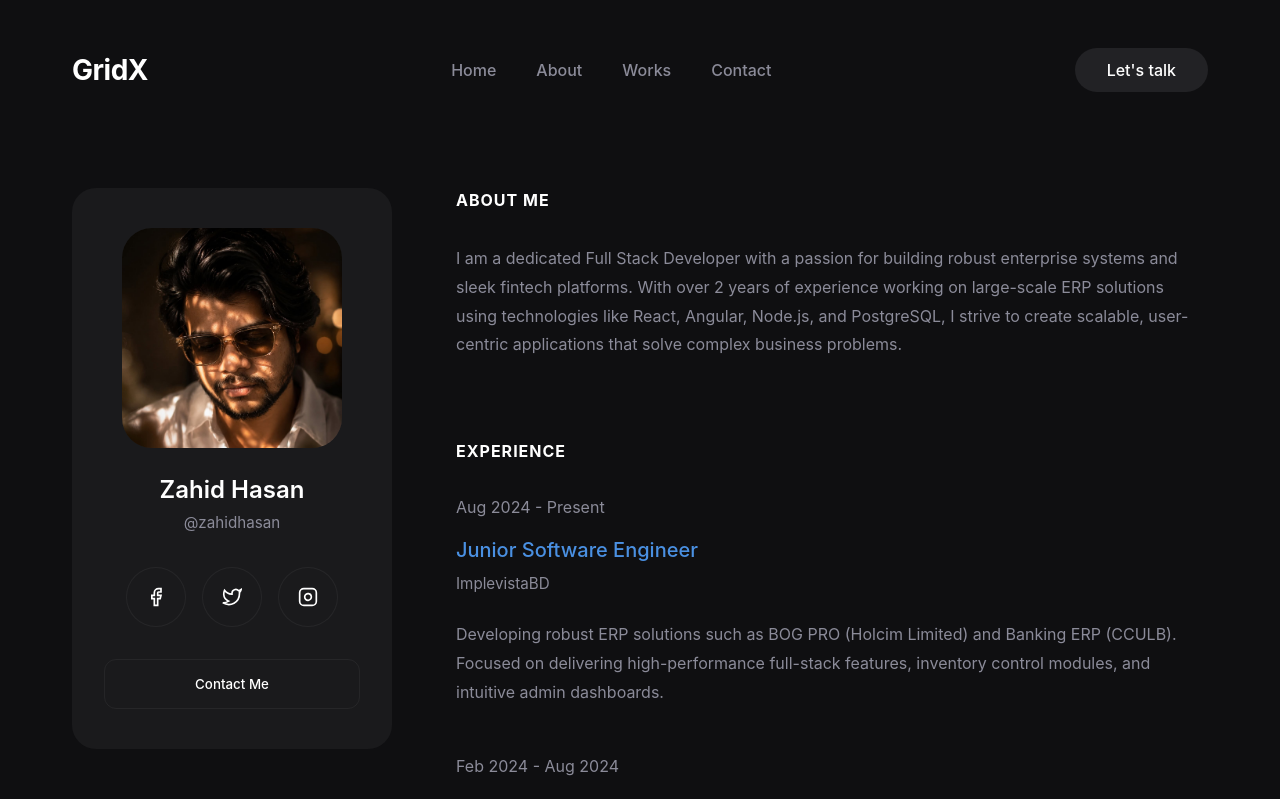
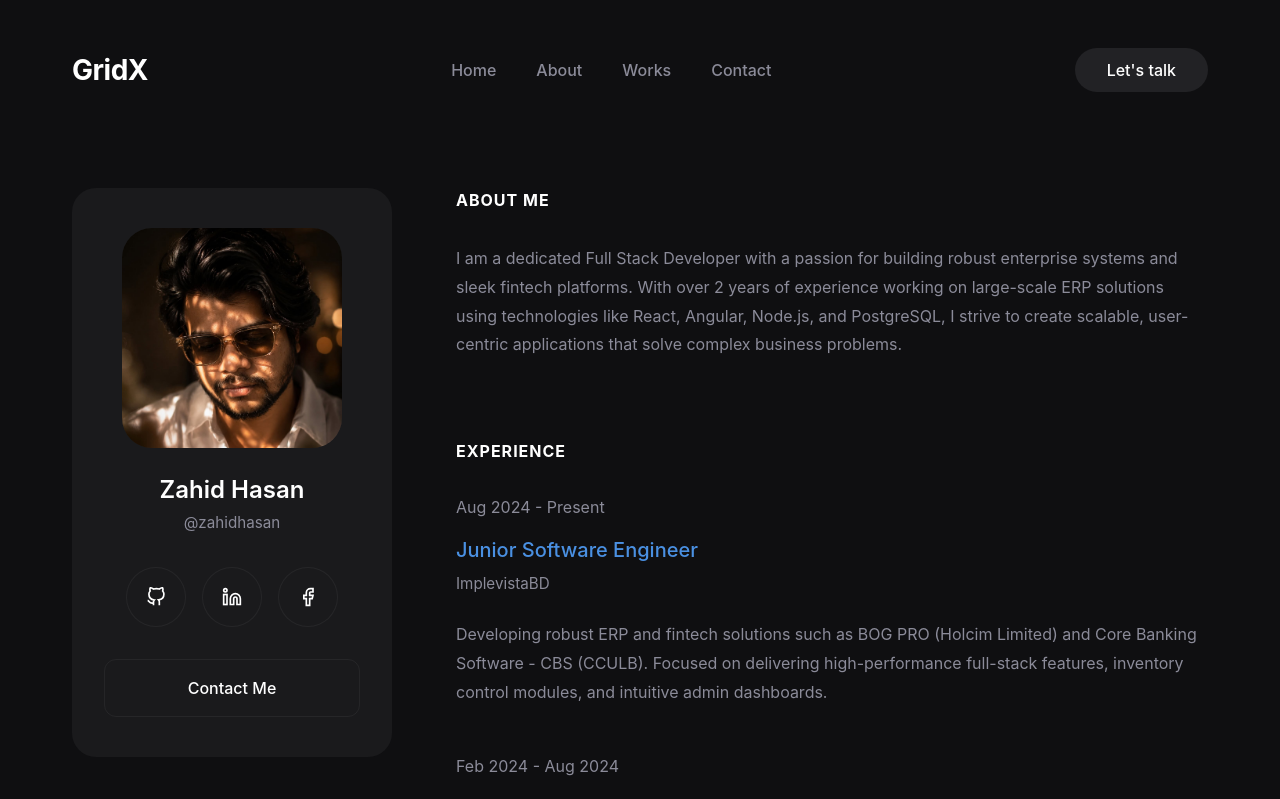
Before and after one commit to DevZahidHasan/portfolio, a React (Vite) app: page /credentials in a window 1280 px wide. Shown: the top 799 px of the page. Built offline with nearby package versions, Linux system fonts and the light colour scheme.

Commit message:
changes done

```diff
--- a/src/components/Header.css
+++ b/src/components/Header.css
@@ -38,7 +38,8 @@
 }
 
 .talk-btn:hover {
-  background-color: #333336;
+  background-color: white;
+  color:black
 }
 
 .hamburger {
--- a/src/components/cards/ExperienceCard.jsx
+++ b/src/components/cards/ExperienceCard.jsx
@@ -10,7 +10,7 @@ function ExperienceCard() {
           <p style={{ color: 'var(--text-secondary)', fontSize: '0.9rem', marginBottom: '0.5rem' }}>Aug 2024 - Present</p>
           <h4 style={{ fontSize: '1.25rem', marginBottom: '0.25rem' }}>Junior Software Engineer</h4>
           <p style={{ color: 'var(--text-secondary)', fontSize: '0.9rem' }}>ImplevistaBD</p>
-          <p style={{ color: 'var(--text-secondary)', fontSize: '0.85rem', marginTop: '0.5rem' }}>Projects: BOG PRO (Holcim Limited), Banking ERP (CCULB)</p>
+          <p style={{ color: 'var(--text-secondary)', fontSize: '0.85rem', marginTop: '0.5rem' }}>Projects: BOG PRO (Holcim Limited), Core Banking Software - CBS (CCULB)</p>
         </div>
 
         <div className="timeline-item">
--- a/src/data/projects.js
+++ b/src/data/projects.js
@@ -6,8 +6,8 @@ export const projectsData = [
     client: 'Holcim Limited',
     year: '2025',
     services: 'Full Stack Development, ERP',
-    about: 'BOG PRO is a comprehensive enterprise resource planning solution developed for Holcim Limited. It streamlines operations by providing robust inventory control, assessment tracking, and administrative capabilities.',
-    approach: "The approach involved a deep dive into Holcim's operational workflow to design a system that not only manages data effectively but also provides intuitive interfaces for quick decision-making. Utilizing Angular and Node.js, we ensured high performance and scalability.",
+    about: 'BOG PRO is a comprehensive enterprise resource planning solution developed for Holcim Limited. It streamlines large-scale industrial operations by providing robust modules for material control, comprehensive material inventory management, interactive maps, and operational guidance. The platform offers end-to-end assessment tracking and advanced administrative capabilities.',
+    approach: "My work focused on engineering and optimizing robust architectural features to ensure high performance and reliability for enterprise inventory operations. A major highlight was designing and implementing a custom 'Pessimistic Locking System' featuring a heartbeat mechanism to safely manage concurrent data editing across distributed Firebase environments. Additionally, I replaced legacy suppression logic with active mitigation functionality and integrated complex data fields—such as 'Combustibility'—into the duplicate verification logic for highly accurate data processing. Utilizing Angular and Node.js, I delivered scalable data pipelines and intuitive interfaces.",
     technologies: 'Angular, Ionic, Node.js, TypeScript, Firebase Firestore, Document AI, Google Cloud Secret Manager.',
     thumbnail: '/holcim/main (1).png',
     images: [
@@ -21,13 +21,13 @@ export const projectsData = [
   },
   {
     id: 'banking-erp',
-    title: 'Banking ERP',
+    title: 'CCULB Core Banking Software (CBS)',
     category: 'FINTECH PLATFORM',
     client: 'CCULB',
     year: '2024',
     services: 'Software Engineering',
-    about: 'The Banking ERP is a comprehensive, enterprise-grade financial management platform custom-built for CCULB (Co-operative Credit Union League of Bangladesh). It centralizes core banking operations, automating critical workflows such as ledger management, loan processing, and member administration. Designed to handle high-volume transactions with absolute precision, the system eliminates manual bottlenecks and provides real-time financial reporting to ensure institutional transparency and operational efficiency.',
-    approach: 'Security, compliance, and scalability were the foundational pillars of this architecture. We engineered a highly secure, role-based backend to ensure strict data privacy and regulatory compliance. The frontend was designed with a focus on high information density and rapid data entry, enabling tellers and administrators to process complex financial tasks effortlessly. By leveraging optimized database indexing and rigorous state management, we achieved sub-second response times even during peak transactional loads.',
+    about: 'The Core Banking Software (CBS) is a comprehensive, enterprise-grade financial management platform custom-built for CCULB (Co-operative Credit Union League of Bangladesh). It centralizes core banking operations, automating critical workflows such as ledger management, loan processing, and member administration. Designed to handle high-volume transactions with absolute precision, the system eliminates manual bottlenecks and provides real-time financial reporting to ensure institutional transparency and operational efficiency.',
+    approach: 'My contributions to this enterprise platform were multifaceted. I built core financial functionalities and engineered a real-time SMS notification system to keep users instantly updated on critical transactions. A major technical achievement was the development of a custom .NET migration tool that allowed standalone client banks to seamlessly migrate their operations and historical records into the centralized CCULB SaaS database without data loss. Furthermore, I focused on ensuring strict data privacy through a secure role-based backend, achieving sub-second response times during peak loads via optimized database indexing.',
     technologies: '.NET, ASP.NET Core, MSSQL, C#, REST APIs.',
     thumbnail: '/cculb/main.png',
     images: [
--- a/src/pages/Credentials.css
+++ b/src/pages/Credentials.css
@@ -87,7 +87,7 @@
 
 .contact-btn:hover {
   background: var(--text-primary);
-  color: var(--bg-primary);
+  color: black;
 }
 
 
--- a/src/pages/Credentials.jsx
+++ b/src/pages/Credentials.jsx
@@ -27,26 +27,18 @@ function Credentials() {
             <p className="cred-handle">@zahidhasan</p>
 
             <div className="cred-socials">
-              <a href="#" className="social-icon">
-                <svg width="20" height="20" viewBox="0 0 24 24" fill="none" stroke="currentColor" strokeWidth="2">
-                  <path d="M18 2h-3a5 5 0 0 0-5 5v3H7v4h3v8h4v-8h3l1-4h-4V7a1 1 0 0 1 1-1h3z"></path>
-                </svg>
+              <a href="https://github.com/DevZahidHasan" target="_blank" rel="noopener noreferrer" className="social-icon">
+                <svg width="20" height="20" viewBox="0 0 24 24" fill="none" stroke="currentColor" strokeWidth="2"><path d="M9 19c-5 1.5-5-2.5-7-3m14 6v-3.87a3.37 3.37 0 0 0-.94-2.61c3.14-.35 6.44-1.54 6.44-7A5.44 5.44 0 0 0 20 4.77 5.07 5.07 0 0 0 19.91 1S18.73.65 16 2.48a13.38 13.38 0 0 0-7 0C6.27.65 5.09 1 5.09 1A5.07 5.07 0 0 0 5 4.77a5.44 5.44 0 0 0-1.5 3.78c0 5.42 3.3 6.61 6.44 7A3.37 3.37 0 0 0 9 18.13V22"></path></svg>
               </a>
-              <a href="#" className="social-icon">
-                <svg width="20" height="20" viewBox="0 0 24 24" fill="none" stroke="currentColor" strokeWidth="2">
-                  <path d="M23 3a10.9 10.9 0 0 1-3.14 1.53 4.48 4.48 0 0 0-7.86 3v1A10.66 10.66 0 0 1 3 4s-4 9 5 13a11.64 11.64 0 0 1-7 2c9 5 20 0 20-11.5a4.5 4.5 0 0 0-.08-.83A7.72 7.72 0 0 0 23 3z"></path>
-                </svg>
+              <a href="https://www.linkedin.com/in/zahid-hasan-2434a0279/" target="_blank" rel="noopener noreferrer" className="social-icon">
+                <svg width="20" height="20" viewBox="0 0 24 24" fill="none" stroke="currentColor" strokeWidth="2"><path d="M16 8a6 6 0 0 1 6 6v7h-4v-7a2 2 0 0 0-2-2 2 2 0 0 0-2 2v7h-4v-7a6 6 0 0 1 6-6z"></path><rect x="2" y="9" width="4" height="12"></rect><circle cx="4" cy="4" r="2"></circle></svg>
               </a>
-              <a href="#" className="social-icon">
-                <svg width="20" height="20" viewBox="0 0 24 24" fill="none" stroke="currentColor" strokeWidth="2">
-                  <rect x="2" y="2" width="20" height="20" rx="5" ry="5"></rect>
-                  <path d="M16 11.37A4 4 0 1 1 12.63 8 4 4 0 0 1 16 11.37z"></path>
-                  <line x1="17.5" y1="6.5" x2="17.51" y2="6.5"></line>
-                </svg>
+              <a href="https://www.facebook.com/zahid.hasan.437885/" target="_blank" rel="noopener noreferrer" className="social-icon">
+                <svg width="20" height="20" viewBox="0 0 24 24" fill="none" stroke="currentColor" strokeWidth="2"><path d="M18 2h-3a5 5 0 0 0-5 5v3H7v4h3v8h4v-8h3l1-4h-4V7a1 1 0 0 1 1-1h3z"></path></svg>
               </a>
             </div>
 
-            <button className="contact-btn">Contact Me</button>
+            <Link to="/contact" className="contact-btn" style={{ textDecoration: 'none', textAlign: 'center' }}>Contact Me</Link>
           </ScrollReveal>
         </div>
 
@@ -69,7 +61,7 @@ function Credentials() {
               <h4 className="timeline-role">Junior Software Engineer</h4>
               <span className="timeline-company">ImplevistaBD</span>
               <p className="section-text">
-                Developing robust ERP solutions such as BOG PRO (Holcim Limited) and Banking ERP (CCULB). Focused on delivering high-performance full-stack features, inventory control modules, and intuitive admin dashboards.
+                Developing robust ERP and fintech solutions such as BOG PRO (Holcim Limited) and Core Banking Software - CBS (CCULB). Focused on delivering high-performance full-stack features, inventory control modules, and intuitive admin dashboards.
               </p>
             </div>
             <div className="timeline-item">
--- a/src/pages/Projects.jsx
+++ b/src/pages/Projects.jsx
@@ -45,7 +45,7 @@ function Projects() {
         <ScrollReveal className="proj-square-1" delay={0.3}>
           <ProjectCard
             id="banking-erp"
-            title="Banking ERP"
+            title="CCULB - Core Banking Software (CBS)"
             category="FINTECH PLATFORM"
             isTall={false}
             imageSrc="/cculb/main.png"
```
